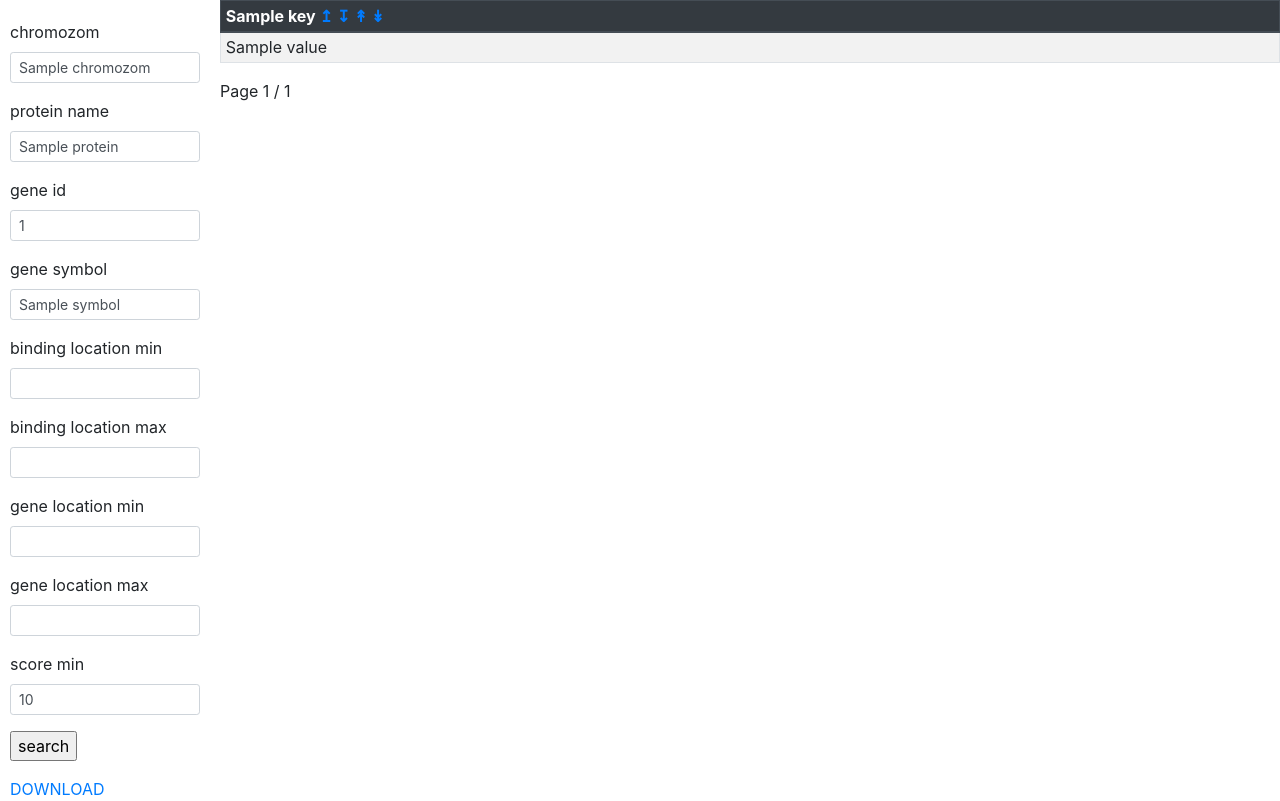
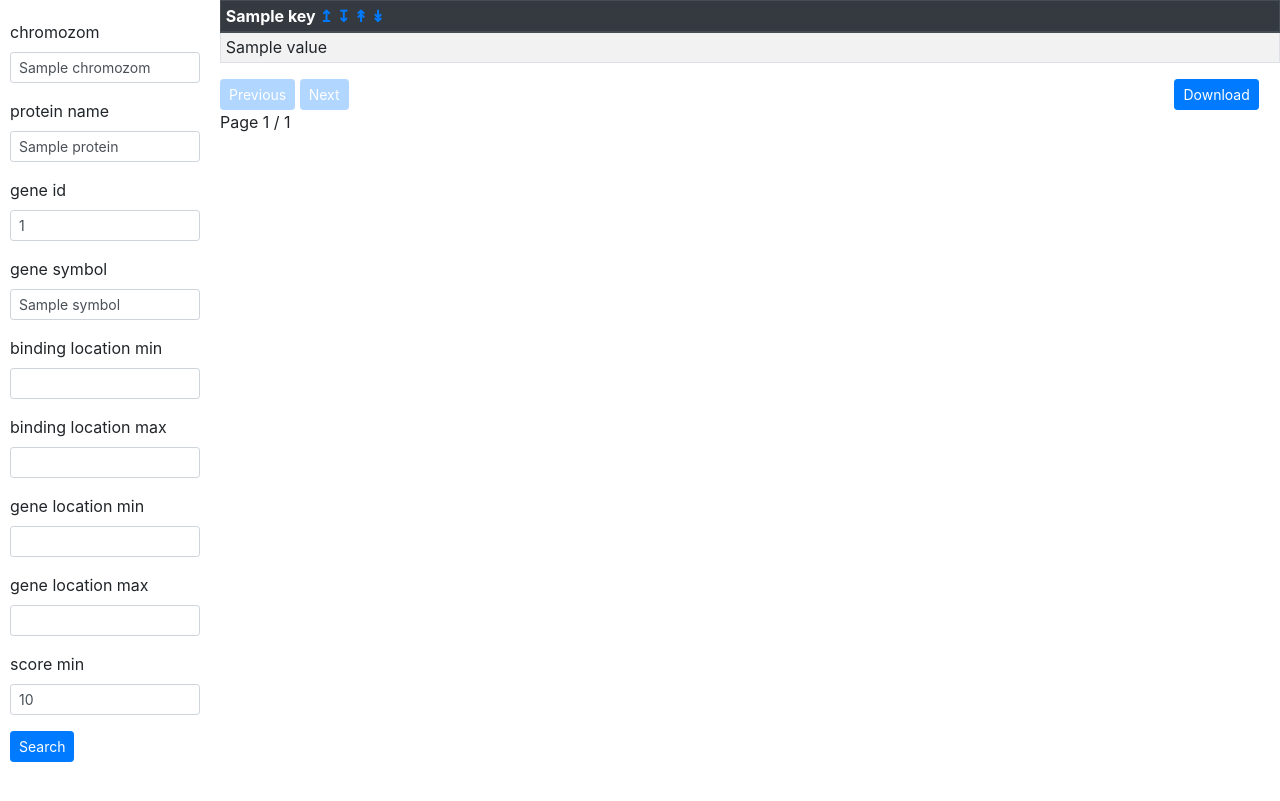
Before and after one commit to ML-Bioinfo-CEITEC/genome_browser, a Flask app: template api/templates/test.html in a window 1280 px wide. After the commit the page ends 762 px from the top, so only its background shows below. Run offline with Flask 2, Linux system fonts and the light colour scheme; tables that the repository leaves empty hold one stand-in row (values such as "Sample post"); the template is opened without the code that fills it: values that come from a table or form of the project are taken from there, most other values are stand-ins (such as "Sample title", 1, 10 or a date in 2020); some libraries are stand-ins or nearby versions.

Commit message:
Style and position buttons

```diff
--- a/api/templates/test.html
+++ b/api/templates/test.html
@@ -72,13 +72,9 @@
                         {% endfor %}
                     </p>
                     <div>
-                        <p>{{form.submit()}}</p>
-
+                        <button type="submit" class="btn btn-sm btn-primary">Search</button>
                     </div>
                 </form>
-                {% if rows | length > 0 %}
-                <a href="{{download_url}}">DOWNLOAD</a>
-                {% endif %}
             </div>
 
             <div style="margin-left: 220px;">
@@ -123,18 +119,26 @@
                 </table>
             </div>
 
+        <div style="margin-left: 220px; margin-bottom: 10%;">
+            {% if has_prev %}
+                <a href="{{ prev_page_url }}" type="button" class="btn btn-sm btn-primary">Previous</a>
+            {% else %}
+                <a href="{{ prev_page_url }}" type="button" class="btn btn-sm btn-primary disabled" aria-disabled="true" style="opacity: 0.3;">Previous</a>
+            {% endif %}
+            <!-- <a href="{{ prev_page_url }}">PREVIOUS</a> -->
+            {% if has_next %}
+                <a href="{{ next_page_url }}" type="button" class="btn btn-sm btn-primary">Next</a>
+                <!-- <a href="{{ next_page_url }}">Next</a> -->
+            {% else %}
+                <a href="{{ next_page_url }}" type="button" class="btn btn-sm btn-primary disabled" aria-disabled="true" style="opacity: 0.3;">Next</a>
+            {% endif %}
 
+            {% if rows | length > 0 %}
+            <a href="{{download_url}}" type="button" class="btn btn-sm btn-primary" style="float: right; margin-right: 2%;">Download</a>
+            {% endif %}
 
-        <div style="margin-left: 220px;">
-            {%if has_prev %}
-            <a href="{{ prev_page_url }}">PREVIOUS</a>
-            {% endif %}
-            {%if has_next %}
-            <a href="{{ next_page_url }}">NEXT</a>
-            {% endif %}
             {% if rows|length > 0 %}
-                <div>Page {{params['page']}} / {{pages}}</div>
-                </div>
+            <div>Page {{params['page']}} / {{pages}}</div>
             {% else %}
             <div style="margin-top: 20px; font-weight: bold">
                 <div>Empty search result</div>
@@ -142,5 +146,6 @@
             {% endif %}
         </div>
 
+
     </body>
 </html>
```
